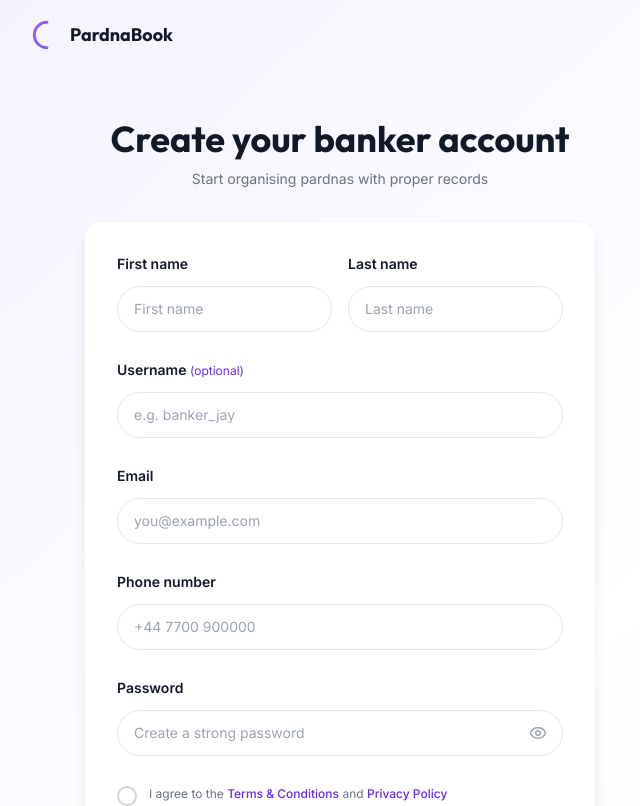
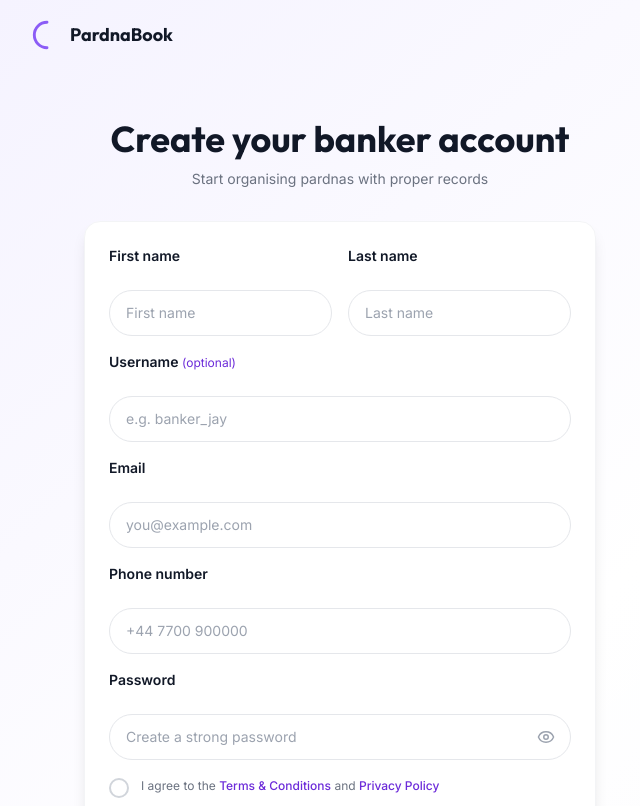
Before and after one commit to ShiponChowdhury1/pardna-book-frontend, a React (Vite) app: page /auth/register in a window 1280 px wide. Shown: the top 806 px of the page, without its empty margins (0-640 px from the left). Built offline with nearby package versions, Linux system fonts and the light colour scheme.

Commit message:
solved this error

```diff
--- a/src/features/auth/LoginPage.tsx
+++ b/src/features/auth/LoginPage.tsx
@@ -62,7 +62,7 @@ export default function LoginPage() {
       </div>
 
       <form onSubmit={handleSubmit} noValidate>
-        <div className="bg-white rounded-2xl p-6 sm:p-8 shadow-[var(--shadow-lg)] border border-gray-100 space-y-7">
+        <div className="bg-white rounded-2xl p-4 sm:p-4 shadow-[var(--shadow-lg)] border border-gray-100 space-y-4">
 
           {/* Email or phone */}
           <div>
@@ -88,7 +88,7 @@ export default function LoginPage() {
 
           {/* Password */}
           <div>
-            <div className="flex items-baseline justify-between mb-3">
+            <div className="flex items-center justify-between mb-6">
               <label
                 htmlFor="login-password"
                 className="text-sm font-semibold text-[var(--color-dark)]"
--- a/src/features/auth/RegisterPage.tsx
+++ b/src/features/auth/RegisterPage.tsx
@@ -81,13 +81,13 @@ export default function RegisterPage() {
       </div>
 
       <form onSubmit={handleSubmit} noValidate>
-        <div className="bg-white rounded-2xl p-6 sm:p-8 shadow-[var(--shadow-lg)] border border-gray-100 space-y-7">
+        <div className="bg-white rounded-2xl p-4 sm:p-6 shadow-[var(--shadow-lg)] border border-gray-100 space-y-4">
           {/* First + Last Name */}
           <div className="grid grid-cols-2 gap-4">
             <div>
               <label
                 htmlFor="first-name"
-                className="block text-sm font-semibold text-[var(--color-dark)] mb-3"
+                className="block text-sm font-semibold text-[var(--color-dark)] mb-6"
               >
                 First name
               </label>
@@ -106,7 +106,7 @@ export default function RegisterPage() {
             <div>
               <label
                 htmlFor="last-name"
-                className="block text-sm font-semibold text-[var(--color-dark)] mb-3"
+                className="block text-sm font-semibold text-[var(--color-dark)] mb-6"
               >
                 Last name
               </label>
@@ -128,7 +128,7 @@ export default function RegisterPage() {
           <div>
             <label
               htmlFor="username"
-              className="block text-sm font-semibold text-[var(--color-dark)] mb-3"
+              className="block text-sm font-semibold text-[var(--color-dark)] mb-6"
             >
               Username{' '}
               <span className="text-[var(--color-primary)] font-normal text-xs">(optional)</span>
@@ -147,7 +147,7 @@ export default function RegisterPage() {
           <div>
             <label
               htmlFor="email"
-              className="block text-sm font-semibold text-[var(--color-dark)] mb-3"
+              className="block text-sm font-semibold text-[var(--color-dark)] mb-6"
             >
               Email
             </label>
@@ -168,7 +168,7 @@ export default function RegisterPage() {
           <div>
             <label
               htmlFor="phone"
-              className="block text-sm font-semibold text-[var(--color-dark)] mb-3"
+              className="block text-sm font-semibold text-[var(--color-dark)] mb-6"
             >
               Phone number
             </label>
@@ -189,7 +189,7 @@ export default function RegisterPage() {
           <div>
             <label
               htmlFor="password"
-              className="block text-sm font-semibold text-[var(--color-dark)] mb-3"
+              className="block text-sm font-semibold text-[var(--color-dark)] mb-6"
             >
               Password
             </label>
@@ -227,11 +227,10 @@ export default function RegisterPage() {
                 />
                 <div
                   onClick={() => set('agreed', !form.agreed)}
-                  className={`w-5 h-5 rounded-md border-2 flex items-center justify-center transition-all duration-200 cursor-pointer ${
-                    form.agreed
+                  className={`w-5 h-5 rounded-md border-2 flex items-center justify-center transition-all duration-200 cursor-pointer ${form.agreed
                       ? 'bg-[var(--color-primary)] border-[var(--color-primary)]'
                       : 'border-[var(--color-gray-300)] bg-white hover:border-[var(--color-primary)]'
-                  }`}
+                    }`}
                 >
                   {form.agreed && (
                     <svg width="11" height="9" viewBox="0 0 11 9" fill="none">
```
